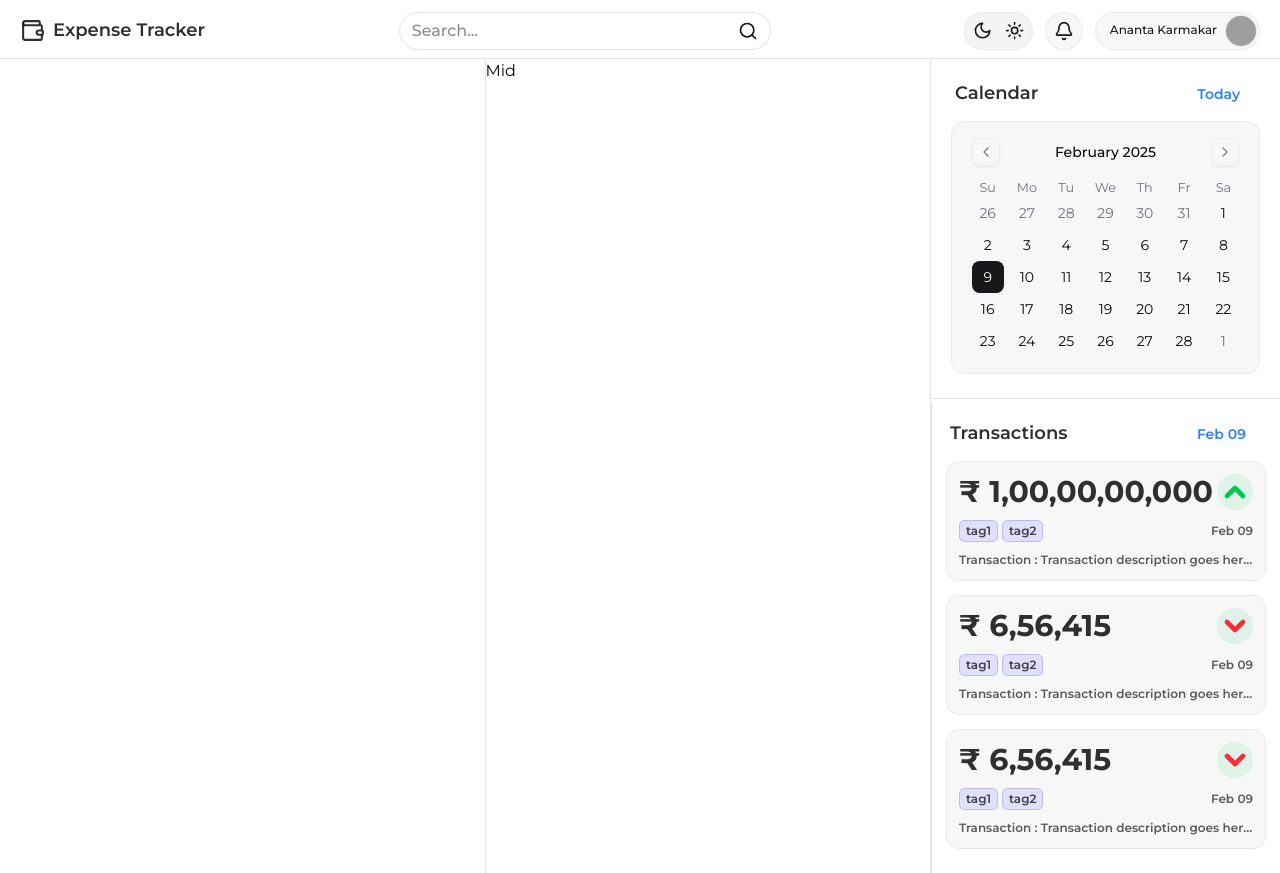
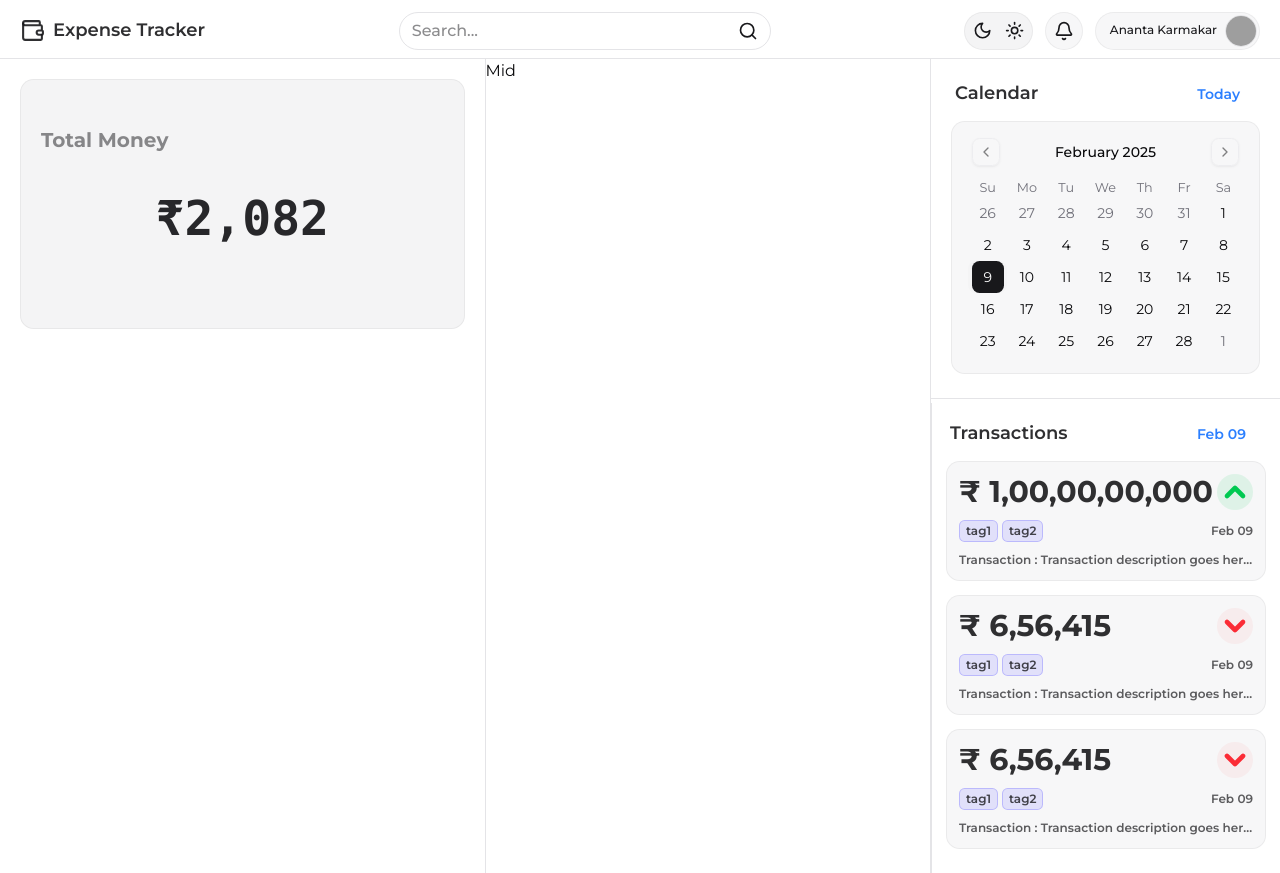
Before and after one commit to codeAntu/expenses-tracker, a React (Vite) app: page / in a window 1280 px wide. Built offline with nearby package versions, Linux system fonts and the light colour scheme; grey boxes are pictures that could not be loaded; what hono would draw is missing.

Commit message:
Add AnimatedNumber and SlidingNumber components; update Transaction component styling and enhance Transactions layout; modify package.json dependencies

```diff
--- a/package.json
+++ b/package.json
@@ -20,12 +20,14 @@
     "clsx": "^2.1.1",
     "date-fns": "^4.1.0",
     "hono": "^4.7.1",
+    "install": "^0.13.0",
     "lucide": "^0.475.0",
     "lucide-react": "^0.475.0",
-    "motion": "^12.4.3",
+    "motion": "^12.4.7",
     "react": "^19.0.0",
     "react-day-picker": "^8.10.1",
     "react-dom": "^19.0.0",
+    "react-use-measure": "^2.1.7",
     "tailwind-merge": "^3.0.1",
     "tailwindcss": "^4.0.6",
     "tailwindcss-animate": "^1.0.7"
--- /dev/null
+++ b/src/components/home/left.tsx
@@ -0,0 +1,43 @@
+import { Tilt } from '@/components/ui/tilt';
+import { useEffect, useState } from 'react';
+import { AnimatedNumber } from '../ui/animated-number';
+
+export default function Left() {
+  return (
+    <div className='flex-1 border-r p-5 '>
+      <TiltCard1 />
+    </div>
+  );
+}
+
+export function TiltCard1() {
+  const [value, setValue] = useState(0);
+
+  useEffect(() => {
+    setValue(2082);
+  }, []);
+
+  return (
+    <Tilt rotationFactor={1} isRevese className='flex items-center justify-center'>
+      <div className='bg-accent border-foreground/5 inline-flex aspect-video w-full max-w-[500px] flex-col items-center justify-center overflow-hidden rounded-xl border p-5'>
+        <div className='flex h-full w-full flex-col justify-center'>
+          <div className='text-accent-foreground/50 text-xl font-bold'>Total Money</div>
+          <div className='flex items-center justify-center space-x-2 px-10 py-10 text-zinc-800 dark:text-zinc-50'>
+            <div className='inline-flex items-center font-mono text-5xl font-bold'>
+              <span>&#8377;</span>
+              <AnimatedNumber
+                className=''
+                springOptions={{
+                  bounce: 0,
+                  duration: 1500,
+                }}
+                value={value}
+              />
+            </div>
+          </div>
+          <div className='text-accent-foreground/50 text-xl font-bold'></div>
+        </div>
+      </div>
+    </Tilt>
+  );
+}
--- a/src/components/transaction.tsx
+++ b/src/components/transaction.tsx
@@ -2,7 +2,7 @@ import { ChevronDown, ChevronUp } from 'lucide-react';
 import Box from './box';
 import { transactions } from './transactions';
 
-export default function Transaction({ transaction }: { transaction: typeof transactions[0] }) {
+export default function Transaction({ transaction }: { transaction: (typeof transactions)[0] }) {
   return (
     <Box className='w-full flex-col items-baseline justify-baseline gap-1.5 px-3 py-3'>
       <div className='flex flex-col gap-2'>
@@ -12,7 +12,7 @@ export default function Transaction({ transaction }: { transaction: typeof trans
               <span>&#8377;</span>
               {' ' + transaction.amount.toLocaleString('en-IN')}
             </div>
-            <div className='rounded-full bg-green-500/10 p-0.5'>
+            <div className={`rounded-full p-0.5 ${transaction.type === 'income' ? 'bg-green-500/10' : 'bg-red-500/5'}`}>
               {transaction.type === 'income' ? (
                 <ChevronUp size={32} strokeWidth={3.5} className='font-extrabold text-green-500' />
               ) : (
--- a/src/components/transactions.tsx
+++ b/src/components/transactions.tsx
@@ -79,7 +79,7 @@ function Transactions({ date } = { date: new Date() }) {
           {formattedDate}
         </div>
       </div>
-      <div className='flex flex-col gap-3.5'>
+      <div className='flex flex-col gap-3.5 lg:grid sm:grid-cols-2 sm:gap-3.5 xl:flex'>
         {transactions.map((transaction) => (
           <Transaction key={transaction.id} transaction={transaction} />
         ))}
--- /dev/null
+++ b/src/components/ui/animated-number.tsx
@@ -0,0 +1,35 @@
+'use client';
+import { cn } from '@/lib/utils';
+import { motion, SpringOptions, useSpring, useTransform } from 'motion/react';
+import { useEffect, JSX } from 'react';
+
+export type AnimatedNumberProps = {
+  value: number;
+  className?: string;
+  springOptions?: SpringOptions;
+  as?: React.ElementType;
+};
+
+export function AnimatedNumber({
+  value,
+  className,
+  springOptions,
+  as = 'span',
+}: AnimatedNumberProps) {
+  const MotionComponent = motion(as as keyof JSX.IntrinsicElements);
+
+  const spring = useSpring(value, springOptions);
+  const display = useTransform(spring, (current) =>
+    Math.round(current).toLocaleString()
+  );
+
+  useEffect(() => {
+    spring.set(value);
+  }, [spring, value]);
+
+  return (
+    <MotionComponent className={cn('tabular-nums', className)}>
+      {display}
+    </MotionComponent>
+  );
+}
--- /dev/null
+++ b/src/components/ui/sliding-number.tsx
@@ -0,0 +1,122 @@
+'use client';
+import { useEffect, useId } from 'react';
+import {
+  MotionValue,
+  motion,
+  useSpring,
+  useTransform,
+  motionValue,
+} from 'motion/react';
+import useMeasure from 'react-use-measure';
+
+const TRANSITION = {
+  type: 'spring',
+  stiffness: 280,
+  damping: 18,
+  mass: 0.3,
+};
+
+function Digit({ value, place }: { value: number; place: number }) {
+  const valueRoundedToPlace = Math.floor(value / place) % 10;
+  const initial = motionValue(valueRoundedToPlace);
+  const animatedValue = useSpring(initial, TRANSITION);
+
+  useEffect(() => {
+    animatedValue.set(valueRoundedToPlace);
+  }, [animatedValue, valueRoundedToPlace]);
+
+  return (
+    <div className='relative inline-block w-[1ch] overflow-x-visible overflow-y-clip leading-none tabular-nums'>
+      <div className='invisible'>0</div>
+      {Array.from({ length: 10 }, (_, i) => (
+        <Number key={i} mv={animatedValue} number={i} />
+      ))}
+    </div>
+  );
+}
+
+function Number({ mv, number }: { mv: MotionValue<number>; number: number }) {
+  const uniqueId = useId();
+  const [ref, bounds] = useMeasure();
+
+  const y = useTransform(mv, (latest) => {
+    if (!bounds.height) return 0;
+    const placeValue = latest % 10;
+    const offset = (10 + number - placeValue) % 10;
+    let memo = offset * bounds.height;
+
+    if (offset > 5) {
+      memo -= 10 * bounds.height;
+    }
+
+    return memo;
+  });
+
+  // don't render the animated number until we know the height
+  if (!bounds.height) {
+    return (
+      <span ref={ref} className='invisible absolute'>
+        {number}
+      </span>
+    );
+  }
+
+  return (
+    <motion.span
+      style={{ y }}
+      layoutId={`${uniqueId}-${number}`}
+      className='absolute inset-0 flex items-center justify-center'
+      transition={TRANSITION}
+      ref={ref}
+    >
+      {number}
+    </motion.span>
+  );
+}
+
+type SlidingNumberProps = {
+  value: number;
+  padStart?: boolean;
+  decimalSeparator?: string;
+};
+
+export function SlidingNumber({
+  value,
+  padStart = false,
+  decimalSeparator = '.',
+}: SlidingNumberProps) {
+  const absValue = Math.abs(value);
+  const [integerPart, decimalPart] = absValue.toString().split('.');
+  const integerValue = parseInt(integerPart, 10);
+  const paddedInteger =
+    padStart && integerValue < 10 ? `0${integerPart}` : integerPart;
+  const integerDigits = paddedInteger.split('');
+  const integerPlaces = integerDigits.map((_, i) =>
+    Math.pow(10, integerDigits.length - i - 1)
+  );
+
+  return (
+    <div className='flex items-center'>
+      {value < 0 && '-'}
+      {integerDigits.map((_, index) => (
+        <Digit
+          key={`pos-${integerPlaces[index]}`}
+          value={integerValue}
+          place={integerPlaces[index]}
+        />
+      ))}
+      {decimalPart && (
+        <>
+          <span>{decimalSeparator}</span>
+          {decimalPart.split('').map((_, index) => (
+            <Digit
+              key={`decimal-${index}`}
+              value={parseInt(decimalPart, 10)}
+              place={Math.pow(10, decimalPart.length - index - 1)}
+            />
+          ))}
+        </>
+      )}
+    </div>
+  );
+}
--- a/src/routes/index.tsx
+++ b/src/routes/index.tsx
@@ -1,5 +1,5 @@
+import Left from '@/components/home/left';
 import Right from '@/components/home/right';
-import { Tilt } from '@/components/ui/tilt';
 import { createFileRoute } from '@tanstack/react-router';
 
 export const Route = createFileRoute('/')({
@@ -18,34 +18,6 @@ function App() {
   );
 }
 
-function Left() {
-  return <div className='flex-1 border-r p-5'>{/* <TiltCard1 /> */}</div>;
-}
-
 function Midd() {
   return <div className='flex-1'>Mid</div>;
 }
-
-export function TiltCard1() {
-  return (
-    <Tilt rotationFactor={1} isRevese>
-      <div className='bg-accent border-foreground/5 inline-flex flex-col items-center justify-center overflow-hidden rounded-xl border p-5'>
-        <div className='flex h-full w-full flex-col'>
-          <div className='text-accent-foreground/50 text-xl font-bold'>Total Money</div>
-          <div className='flex items-center justify-center space-x-2 px-10 py-10 text-zinc-800 dark:text-zinc-50'>
-            {/* <AnimatedNumber
-              className='inline-flex items-center font-mono text-5xl font-bold'
-              springOptions={{
-                bounce: 0,
-                duration: 1000,
-              }}
-              value={value}
-            /> */}
-            <div className='inline-flex items-center font-mono text-5xl font-bold'>100,000,000</div>
-          </div>
-          <div className='text-accent-foreground/50 text-xl font-bold'></div>
-        </div>
-      </div>
-    </Tilt>
-  );
-}
```
Also changed, not shown: 1 other file (tests, documents, lock files or other folders).
